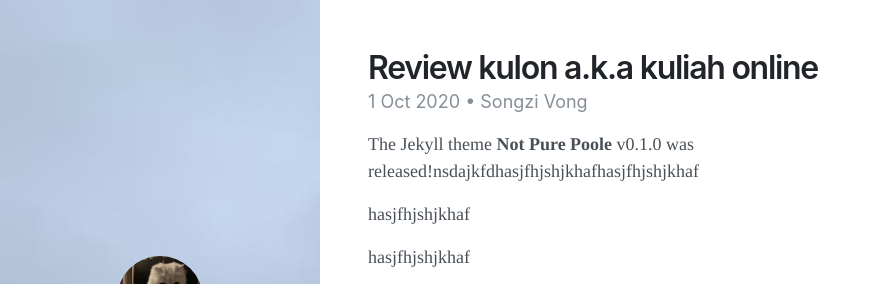
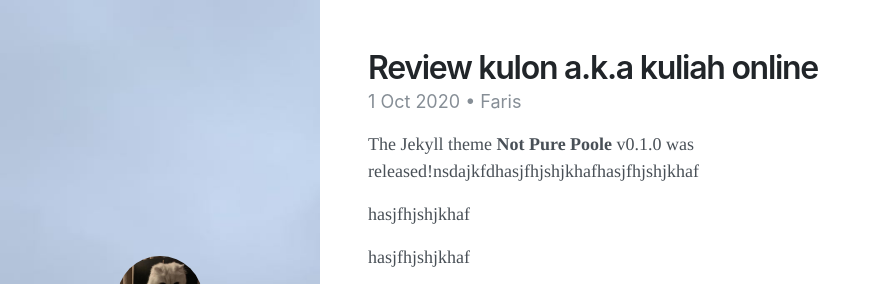
Before and after one commit to stackbit-projects/farisproclub-29731, a Jekyll site: the page built from _posts/2020-10-01-releasing-not-pure-poole-v0-1-0.md, in a window 1280 px wide and 900 px high. Shown: the top 284 px of the window, without its empty margins (0-881 px from the left). Built offline with Jekyll 4.4.1, drawn with Linux system fonts in a browser that asks for light colours; nearby versions of some CDN libraries.

Commit message:
2020-10-01-releasing-not-pure-poole-v0-1-0.md: updated author

```diff
--- a/_posts/2020-10-01-releasing-not-pure-poole-v0-1-0.md
+++ b/_posts/2020-10-01-releasing-not-pure-poole-v0-1-0.md
@@ -1,7 +1,7 @@
 ---
 layout: post
 title: Review kulon a.k.a kuliah online
-author: Songzi Vong
+author: Faris
 tags:
   - jekyll theme
   - jekyll
```
